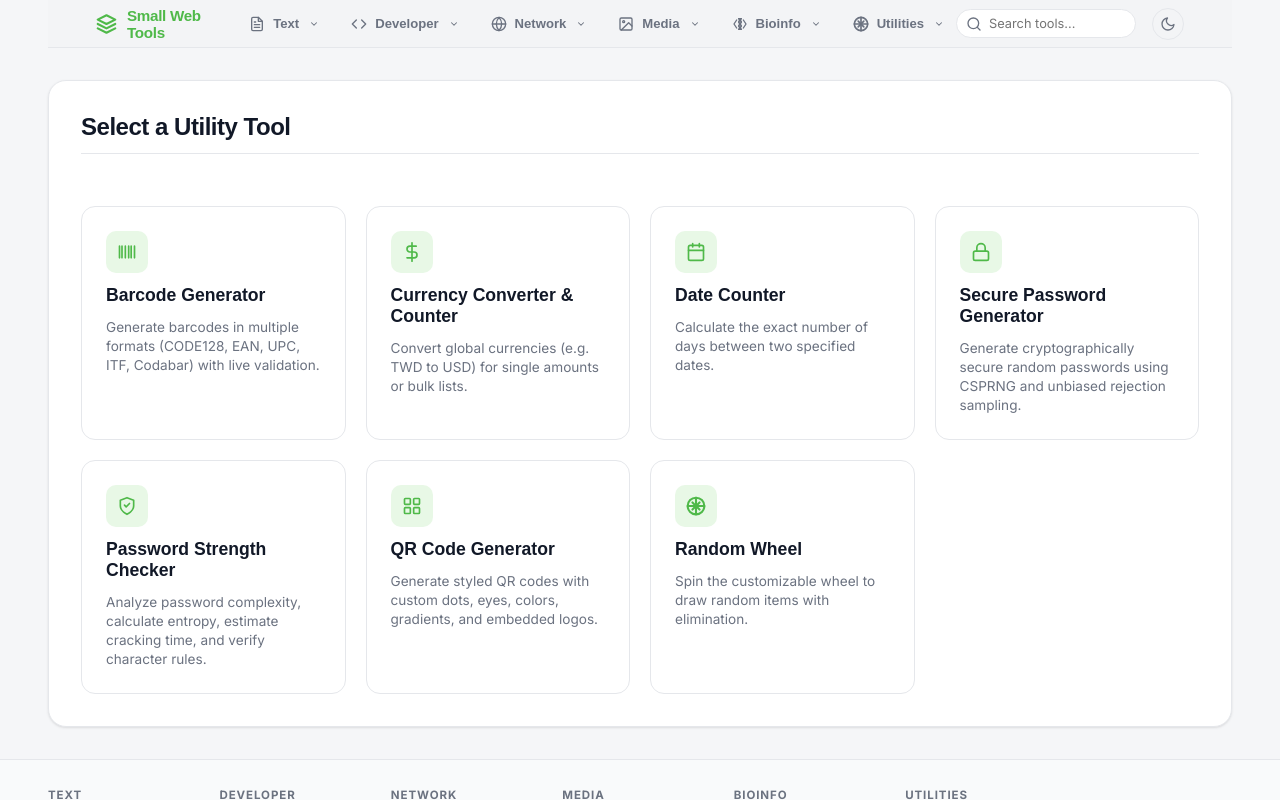
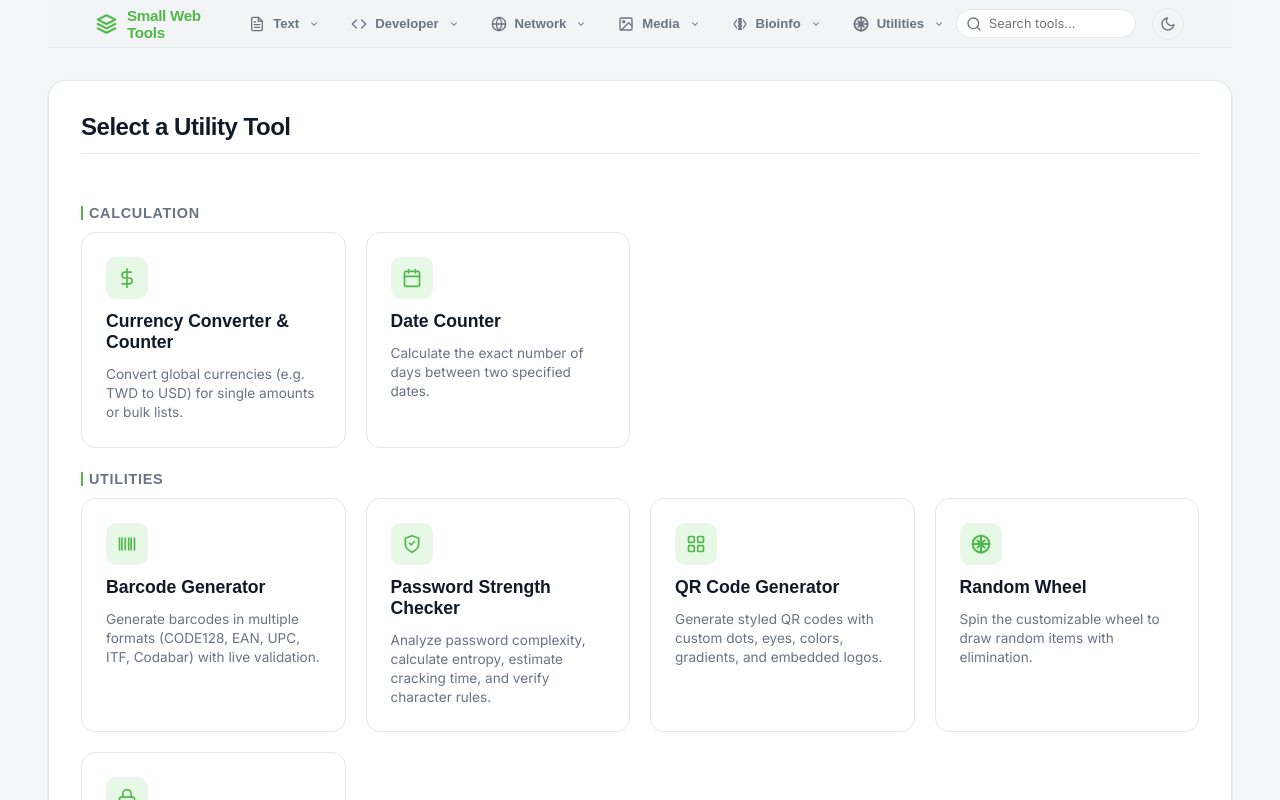
Before and after one commit to hhter2/small-web-tools, a React (Vite) app: page / in a window 1280 px wide. Both pictures are taken after a click on the button "Utilities". Built offline with nearby package versions, Linux system fonts and the light colour scheme; a web font is replaced by a local one.

Commit message:
Group and sort Utilities category tools into sub-groups (Calculation and Utilities) across all navigation and layouts

```diff
--- a/src/App.jsx
+++ b/src/App.jsx
@@ -350,6 +350,7 @@ const navItems = [
     name: 'Barcode Generator',
     tooltip: 'Barcode Generator',
     category: 'utilities',
+    subGroup: 'Utilities',
     icon: (
       <svg viewBox="0 0 24 24" stroke="currentColor" strokeWidth="2" fill="none" strokeLinecap="round" strokeLinejoin="round">
         <path d="M3 5v14M6 5v14M10 5v14M14 5v14M17 5v14M21 5v14" />
@@ -361,6 +362,7 @@ const navItems = [
     name: 'Currency Converter',
     tooltip: 'Currency Converter & Counter',
     category: 'utilities',
+    subGroup: 'Calculation',
     icon: (
       <svg viewBox="0 0 24 24" stroke="currentColor" strokeWidth="2" fill="none" strokeLinecap="round" strokeLinejoin="round">
         <line x1="12" y1="1" x2="12" y2="23"></line>
@@ -373,6 +375,7 @@ const navItems = [
     name: 'Date Counter',
     tooltip: 'Date Counter',
     category: 'utilities',
+    subGroup: 'Calculation',
     icon: (
       <svg viewBox="0 0 24 24" stroke="currentColor" strokeWidth="2" fill="none" strokeLinecap="round" strokeLinejoin="round">
         <rect x="3" y="4" width="18" height="18" rx="2" ry="2"></rect>
@@ -387,6 +390,7 @@ const navItems = [
     name: 'Password Generator',
     tooltip: 'Secure Password Generator',
     category: 'utilities',
+    subGroup: 'Utilities',
     icon: (
       <svg viewBox="0 0 24 24" stroke="currentColor" strokeWidth="2" fill="none" strokeLinecap="round" strokeLinejoin="round">
         <rect x="3" y="11" width="18" height="11" rx="2" ry="2"></rect>
@@ -399,6 +403,7 @@ const navItems = [
     name: 'Password Strength',
     tooltip: 'Password Strength Checker',
     category: 'utilities',
+    subGroup: 'Utilities',
     icon: (
       <svg viewBox="0 0 24 24" stroke="currentColor" strokeWidth="2" fill="none" strokeLinecap="round" strokeLinejoin="round">
         <path d="M12 22s8-4 8-10V5l-8-3-8 3v7c0 6 8 10 8 10z"></path>
@@ -411,6 +416,7 @@ const navItems = [
     name: 'QR Code Generator',
     tooltip: 'QR Code Generator',
     category: 'utilities',
+    subGroup: 'Utilities',
     icon: (
       <svg viewBox="0 0 24 24" stroke="currentColor" strokeWidth="2" fill="none" strokeLinecap="round" strokeLinejoin="round">
         <rect x="3" y="3" width="7" height="7" rx="1"></rect>
@@ -425,6 +431,7 @@ const navItems = [
     name: 'Random Wheel',
     tooltip: 'Random Wheel',
     category: 'utilities',
+    subGroup: 'Utilities',
     icon: (
       <svg viewBox="0 0 24 24" stroke="currentColor" strokeWidth="2.5" fill="none" strokeLinecap="round" strokeLinejoin="round">
         <circle cx="12" cy="12" r="10"></circle>
@@ -675,6 +682,46 @@ export default function App() {
             categories.map(cat => {
               const catItems = filteredNavItems.filter(item => item.category === cat.id);
               if (catItems.length === 0) return null;
+
+              if (cat.id === 'utilities') {
+                const subGroups = {};
+                catItems.forEach(item => {
+                  const sg = item.subGroup || 'Utilities';
+                  if (!subGroups[sg]) subGroups[sg] = [];
+                  subGroups[sg].push(item);
+                });
+                const sortedSubGroupNames = Object.keys(subGroups).sort();
+
+                return (
+                  <div key={cat.id} className="sidebar-category-group" data-category={cat.id}>
+                    <div className="sidebar-category-header">
+                      <span className="sidebar-category-title">{cat.name}</span>
+                    </div>
+                    {sortedSubGroupNames.map(sgName => (
+                      <div key={sgName} className="sidebar-subcategory-group">
+                        <div className="sidebar-subcategory-header">
+                          <span className="sidebar-subcategory-title">{sgName}</span>
+                        </div>
+                        {subGroups[sgName].sort((a, b) => a.name.localeCompare(b.name)).map(item => (
+                          <button
+                            key={item.id}
+                            className={`nav-item ${activeTool === item.id ? 'active' : ''}`}
+                            data-tool={item.id}
+                            data-tooltip={item.tooltip}
+                            onClick={() => handleNavClick(item.id)}
+                            onMouseEnter={(e) => handleMouseEnter(e, item)}
+                            onMouseLeave={handleMouseLeave}
+                          >
+                            {item.icon}
+                            <span>{item.name}</span>
+                          </button>
+                        ))}
+                      </div>
+                    ))}
+                  </div>
+                );
+              }
+
               return (
                 <div key={cat.id} className="sidebar-category-group" data-category={cat.id}>
                   <div className="sidebar-category-header">
@@ -790,7 +837,19 @@ export default function App() {
                   </button>
 
                   <div className={`dropdown-menu ${isOpen ? 'show' : ''}`}>
-                    {catItems.map(item => (
+                    {cat.id === 'utilities' ? (
+                      (() => {
+                        const subGroups = {};
+                        catItems.forEach(item => {
+                          const sg = item.subGroup || 'Utilities';
+                          if (!subGroups[sg]) subGroups[sg] = [];
+                          subGroups[sg].push(item);
+                        });
+                        const sortedSubGroupNames = Object.keys(subGroups).sort();
+                        return sortedSubGroupNames.map(sgName => (
+                          <div key={sgName} className="dropdown-subcategory-section">
+                            <div className="dropdown-subcategory-header">{sgName}</div>
+                            {subGroups[sgName].sort((a, b) => a.name.localeCompare(b.name)).map(item => (
                               <button
                                 key={item.id}
                                 className={`dropdown-item ${activeTool === item.id ? 'active' : ''}`}
@@ -803,6 +862,24 @@ export default function App() {
                                 <span className="item-name">{item.name}</span>
                               </button>
                             ))}
+                          </div>
+                        ));
+                      })()
+                    ) : (
+                      catItems.map(item => (
+                        <button
+                          key={item.id}
+                          className={`dropdown-item ${activeTool === item.id ? 'active' : ''}`}
+                          onClick={() => {
+                            handleNavClick(item.id);
+                            setOpenDropdown(null);
+                          }}
+                        >
+                          <span className="item-icon">{item.icon}</span>
+                          <span className="item-name">{item.name}</span>
+                        </button>
+                      ))
+                    )}
                   </div>
                 </div>
               );
@@ -926,7 +1003,19 @@ export default function App() {
               return (
                 <div key={cat.id} className="footer-col">
                   <span className="footer-col-title">{cat.name}</span>
-                  {catItems.map(item => (
+                  {cat.id === 'utilities' ? (
+                    (() => {
+                      const subGroups = {};
+                      catItems.forEach(item => {
+                        const sg = item.subGroup || 'Utilities';
+                        if (!subGroups[sg]) subGroups[sg] = [];
+                        subGroups[sg].push(item);
+                      });
+                      const sortedSubGroupNames = Object.keys(subGroups).sort();
+                      return sortedSubGroupNames.map(sgName => (
+                        <div key={sgName} className="footer-subcategory-group">
+                          <span className="footer-subcategory-title">{sgName}</span>
+                          {subGroups[sgName].sort((a, b) => a.name.localeCompare(b.name)).map(item => (
                             <button
                               key={item.id}
                               className="footer-col-link"
@@ -935,6 +1024,20 @@ export default function App() {
                               {item.name}
                             </button>
                           ))}
+                        </div>
+                      ));
+                    })()
+                  ) : (
+                    catItems.map(item => (
+                      <button
+                        key={item.id}
+                        className="footer-col-link"
+                        onClick={() => handleNavClick(item.id)}
+                      >
+                        {item.name}
+                      </button>
+                    ))
+                  )}
                 </div>
               );
             })}
--- a/src/components/HomeGrid.jsx
+++ b/src/components/HomeGrid.jsx
@@ -3,19 +3,6 @@ import BioinfoIcon from './BioinfoIcon.jsx';
 import DnaRnaIcon from './DnaRnaIcon.jsx';
 
 const categories = [
-  {
-    id: 'text',
-    name: 'Text',
-    icon: (
-      <svg viewBox="0 0 24 24" fill="none" stroke="currentColor" strokeWidth="2" strokeLinecap="round" strokeLinejoin="round">
-        <path d="M14 2H6a2 2 0 0 0-2 2v16a2 2 0 0 0 2 2h12a2 2 0 0 0 2-2V8z"></path>
-        <polyline points="14 2 14 8 20 8"></polyline>
-        <line x1="16" y1="13" x2="8" y2="13"></line>
-        <line x1="16" y1="17" x2="8" y2="17"></line>
-        <polyline points="10 9 9 9 8 9"></polyline>
-      </svg>
-    )
-  },
   {
     id: 'text',
     name: 'Text',
@@ -238,11 +225,11 @@ export default function HomeGrid({ onSelectTool, activeTab = 'all', setActiveTab
           <circle cx="12" cy="13" r="4"></circle>
         </svg>
       )
-    },
-    {
+    },    {
       id: 'tool-barcode',
       title: 'Barcode Generator',
       category: 'utilities',
+      subGroup: 'Utilities',
       desc: 'Generate barcodes in multiple formats (CODE128, EAN, UPC, ITF, Codabar) with live validation.',
       icon: (
         <svg viewBox="0 0 24 24" width="20" height="20" stroke="currentColor" strokeWidth="2" fill="none" strokeLinecap="round" strokeLinejoin="round">
@@ -254,6 +241,7 @@ export default function HomeGrid({ onSelectTool, activeTab = 'all', setActiveTab
       id: 'tool-currency',
       title: 'Currency Converter & Counter',
       category: 'utilities',
+      subGroup: 'Calculation',
       desc: 'Convert global currencies (e.g. TWD to USD) for single amounts or bulk lists.',
       icon: (
         <svg viewBox="0 0 24 24" width="20" height="20" stroke="currentColor" strokeWidth="2" fill="none" strokeLinecap="round" strokeLinejoin="round">
@@ -266,6 +254,7 @@ export default function HomeGrid({ onSelectTool, activeTab = 'all', setActiveTab
       id: 'tool-date',
       title: 'Date Counter',
       category: 'utilities',
+      subGroup: 'Calculation',
       desc: 'Calculate the exact number of days between two specified dates.',
       icon: (
         <svg viewBox="0 0 24 24" width="20" height="20" stroke="currentColor" strokeWidth="2" fill="none" strokeLinecap="round" strokeLinejoin="round">
@@ -280,6 +269,7 @@ export default function HomeGrid({ onSelectTool, activeTab = 'all', setActiveTab
       id: 'tool-password',
       title: 'Secure Password Generator',
       category: 'utilities',
+      subGroup: 'Utilities',
       desc: 'Generate cryptographically secure random passwords using CSPRNG and unbiased rejection sampling.',
       icon: (
         <svg viewBox="0 0 24 24" width="20" height="20" stroke="currentColor" strokeWidth="2" fill="none" strokeLinecap="round" strokeLinejoin="round">
@@ -292,6 +282,7 @@ export default function HomeGrid({ onSelectTool, activeTab = 'all', setActiveTab
       id: 'tool-pwstrength',
       title: 'Password Strength Checker',
       category: 'utilities',
+      subGroup: 'Utilities',
       desc: 'Analyze password complexity, calculate entropy, estimate cracking time, and verify character rules.',
       icon: (
         <svg viewBox="0 0 24 24" width="20" height="20" stroke="currentColor" strokeWidth="2" fill="none" strokeLinecap="round" strokeLinejoin="round">
@@ -304,6 +295,7 @@ export default function HomeGrid({ onSelectTool, activeTab = 'all', setActiveTab
       id: 'tool-qrcode',
       title: 'QR Code Generator',
       category: 'utilities',
+      subGroup: 'Utilities',
       desc: 'Generate styled QR codes with custom dots, eyes, colors, gradients, and embedded logos.',
       icon: (
         <svg viewBox="0 0 24 24" width="20" height="20" stroke="currentColor" strokeWidth="2" fill="none" strokeLinecap="round" strokeLinejoin="round">
@@ -318,6 +310,7 @@ export default function HomeGrid({ onSelectTool, activeTab = 'all', setActiveTab
       id: 'tool-wheel',
       title: 'Random Wheel',
       category: 'utilities',
+      subGroup: 'Utilities',
       desc: 'Spin the customizable wheel to draw random items with elimination.',
       icon: (
         <svg viewBox="0 0 24 24" width="20" height="20" stroke="currentColor" strokeWidth="2.5" fill="none" stroke-linecap="round" stroke-linejoin="round">
@@ -342,6 +335,40 @@ export default function HomeGrid({ onSelectTool, activeTab = 'all', setActiveTab
         categories.map(cat => {
           const catTools = tools.filter(t => t.category === cat.id);
           if (catTools.length === 0) return null;
+
+          if (cat.id === 'utilities') {
+            const subGroups = {};
+            catTools.forEach(tool => {
+              const sg = tool.subGroup || 'Utilities';
+              if (!subGroups[sg]) subGroups[sg] = [];
+              subGroups[sg].push(tool);
+            });
+            const sortedSubGroupNames = Object.keys(subGroups).sort();
+
+            return (
+              <div key={cat.id} className="home-category-section">
+                <h3 className="home-category-heading">
+                  {cat.icon}
+                  {cat.name}
+                </h3>
+                {sortedSubGroupNames.map(sgName => (
+                  <div key={sgName} className="home-subcategory-section">
+                    <h4 className="home-subcategory-heading">{sgName}</h4>
+                    <div className="home-grid">
+                      {subGroups[sgName].sort((a, b) => a.title.localeCompare(b.title)).map(tool => (
+                        <div key={tool.id} className="home-card" onClick={() => onSelectTool(tool.id)}>
+                          <div className="home-card-icon">{tool.icon}</div>
+                          <h3>{tool.title}</h3>
+                          <p>{tool.desc}</p>
+                        </div>
+                      ))}
+                    </div>
+                  </div>
+                ))}
+              </div>
+            );
+          }
+
           return (
             <div key={cat.id} className="home-category-section">
               <h3 className="home-category-heading">
@@ -362,6 +389,37 @@ export default function HomeGrid({ onSelectTool, activeTab = 'all', setActiveTab
         })
       ) : (
         /* Render filtered grid for active category */
+        activeTab === 'utilities' ? (
+          (() => {
+            const catTools = tools.filter(t => t.category === 'utilities');
+            const subGroups = {};
+            catTools.forEach(tool => {
+              const sg = tool.subGroup || 'Utilities';
+              if (!subGroups[sg]) subGroups[sg] = [];
+              subGroups[sg].push(tool);
+            });
+            const sortedSubGroupNames = Object.keys(subGroups).sort();
+
+            return (
+              <div className="home-category-section" style={{ marginTop: 0 }}>
+                {sortedSubGroupNames.map(sgName => (
+                  <div key={sgName} className="home-subcategory-section" style={{ marginBottom: '24px' }}>
+                    <h4 className="home-subcategory-heading">{sgName}</h4>
+                    <div className="home-grid">
+                      {subGroups[sgName].sort((a, b) => a.title.localeCompare(b.title)).map(tool => (
+                        <div key={tool.id} className="home-card" onClick={() => onSelectTool(tool.id)}>
+                          <div className="home-card-icon">{tool.icon}</div>
+                          <h3>{tool.title}</h3>
+                          <p>{tool.desc}</p>
+                        </div>
+                      ))}
+                    </div>
+                  </div>
+                ))}
+              </div>
+            );
+          })()
+        ) : (
           <div className="home-grid">
             {tools
               .filter(t => t.category === activeTab)
@@ -373,6 +431,7 @@ export default function HomeGrid({ onSelectTool, activeTab = 'all', setActiveTab
                 </div>
               ))}
           </div>
+        )
       )}
     </article>
   );
```
Also changed, not shown: src/styles.css, 1 other file (tests, documents, lock files or other folders). Lines whose indentation alone changed are shown as unchanged.
